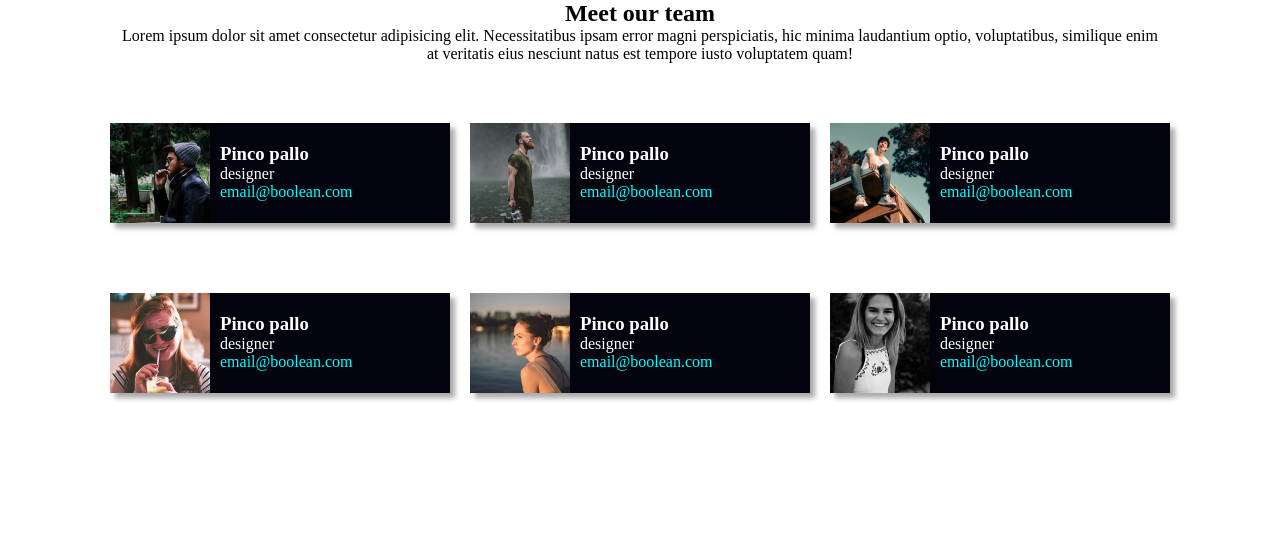
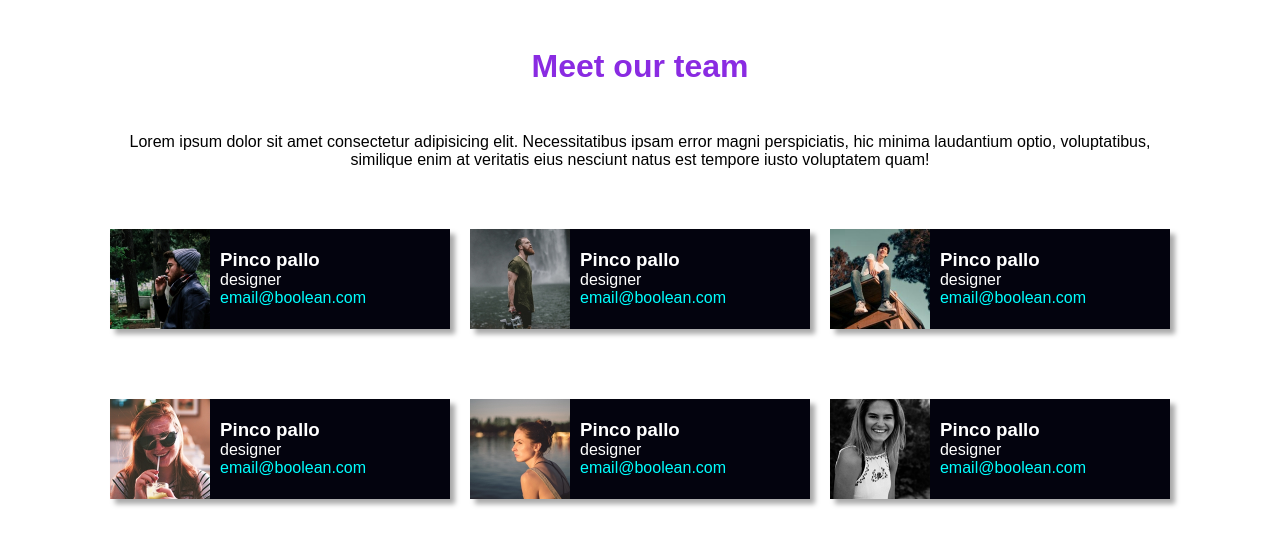
Before and after one commit to NicolaTeora/html-css-float-cards, a plain HTML site: page index.html in a window 1280 px wide. Drawn offline with Linux system fonts and the light colour scheme.

Commit message:
feat : last details

```diff
--- a/css/style.css
+++ b/css/style.css
@@ -24,6 +24,8 @@ span{
     display: table;
 }
 
+/* DEBUG */
+
 .debug{
     padding: 1rem;
     background-color: darkgray;
@@ -31,10 +33,20 @@ span{
 
 .debug > *{
     border: 1px dashed black;
-    /* padding: 1rem; */
+    padding: 1rem;
 }
 
 /* MAIN */
+
+section{
+    font-family: Arial, Helvetica, sans-serif;
+}
+
+.container h1{
+    font-size: xx-large;
+    color: blueviolet;
+    margin: 3rem 0;
+}
 
 /* specifiche del folder */
 .folder{
```
Also changed, not shown: index.html (line endings or trailing spaces).
